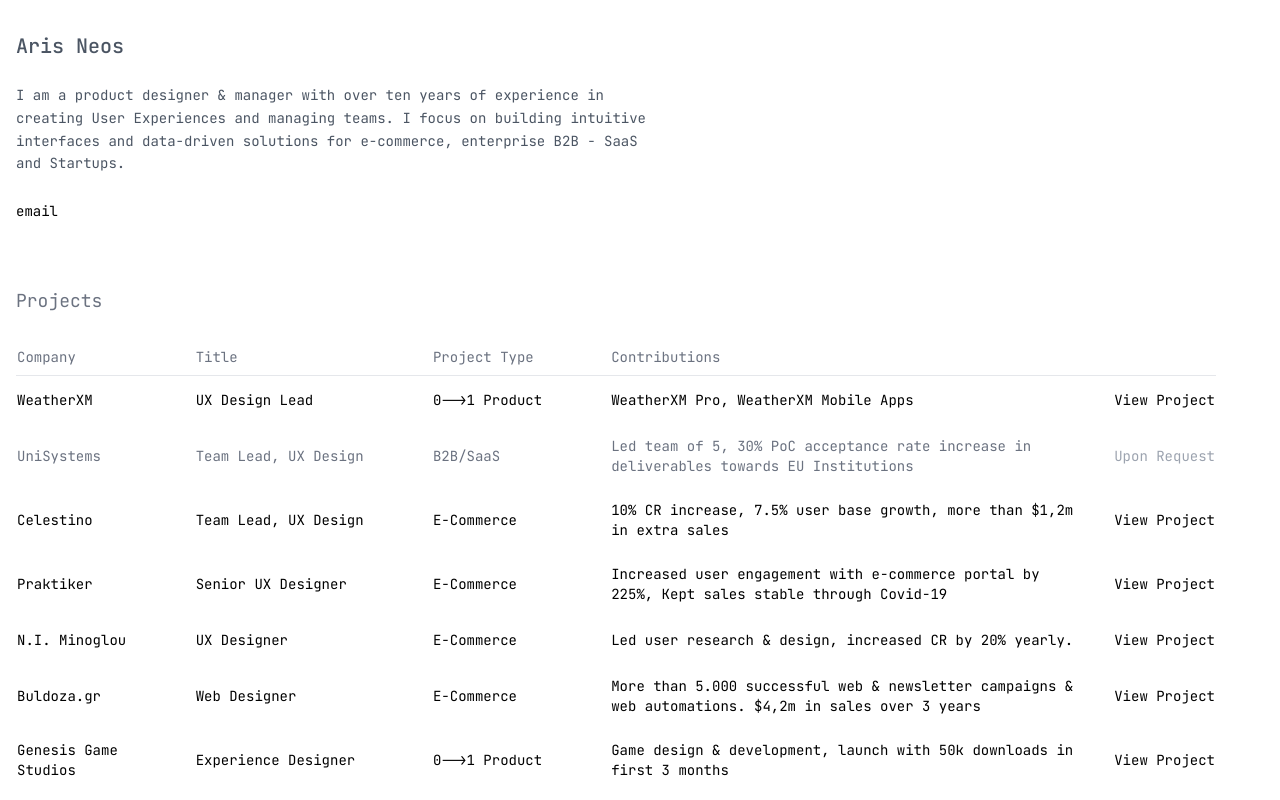
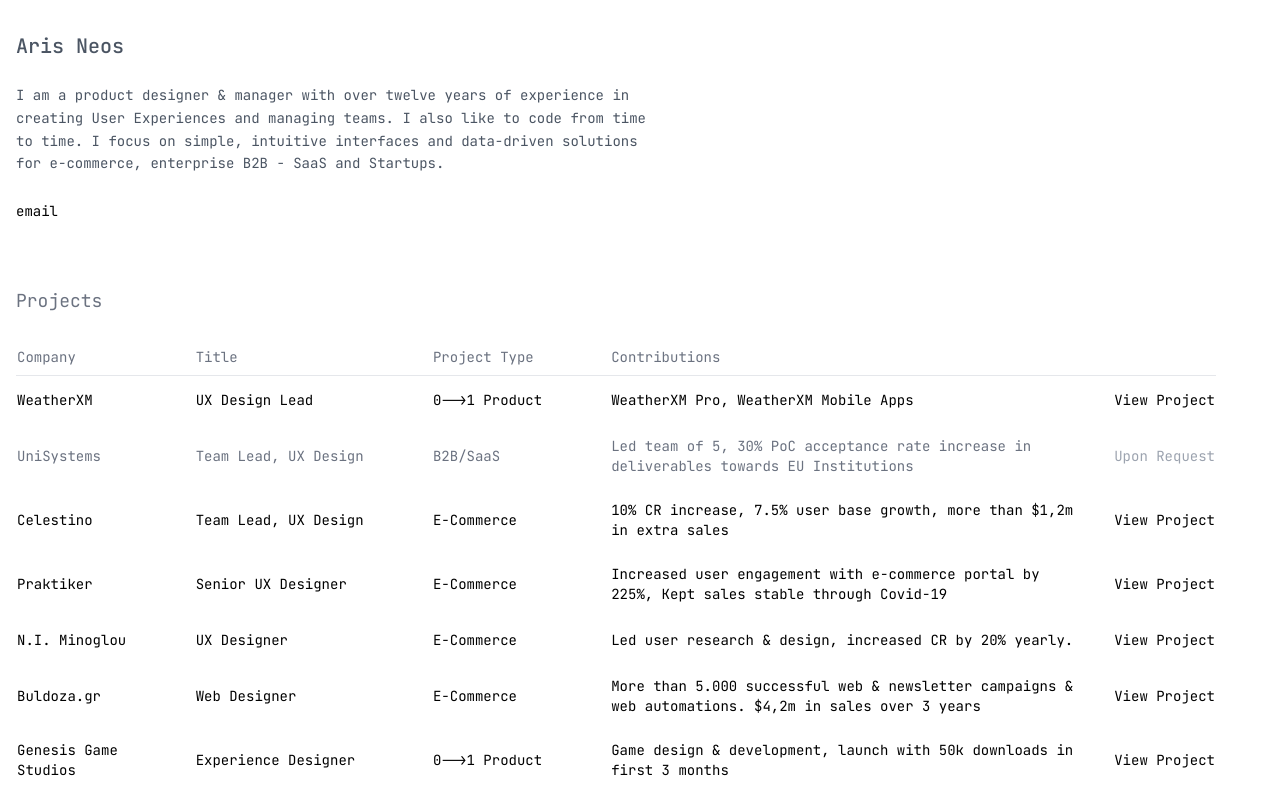
Before and after one commit to arisneos/portfolio, a Next.js app: page / in a window 1280 px wide. Shown: the top 800 px of the page. Built offline with nearby package versions, Linux system fonts and the light colour scheme.

Commit message:
update in bio

```diff
--- a/app/page.tsx
+++ b/app/page.tsx
@@ -10,8 +10,8 @@
       <section className="space-y-6">
         <h1 className="text-xl font-medium text-gray-600">Aris Neos</h1>
         <p className="text-sm text-gray-600 max-w-[640px] leading-relaxed">
-          I am a product designer & manager with over ten years of experience in creating User Experiences
-          and managing teams. I focus on building intuitive interfaces and data-driven solutions
+          I am a product designer & manager with over twelve years of experience in creating User Experiences
+          and managing teams. I also like to code from time to time. I focus on simple, intuitive interfaces and data-driven solutions
           for e-commerce, enterprise B2B - SaaS and Startups.
         </p>
         <div>
```
